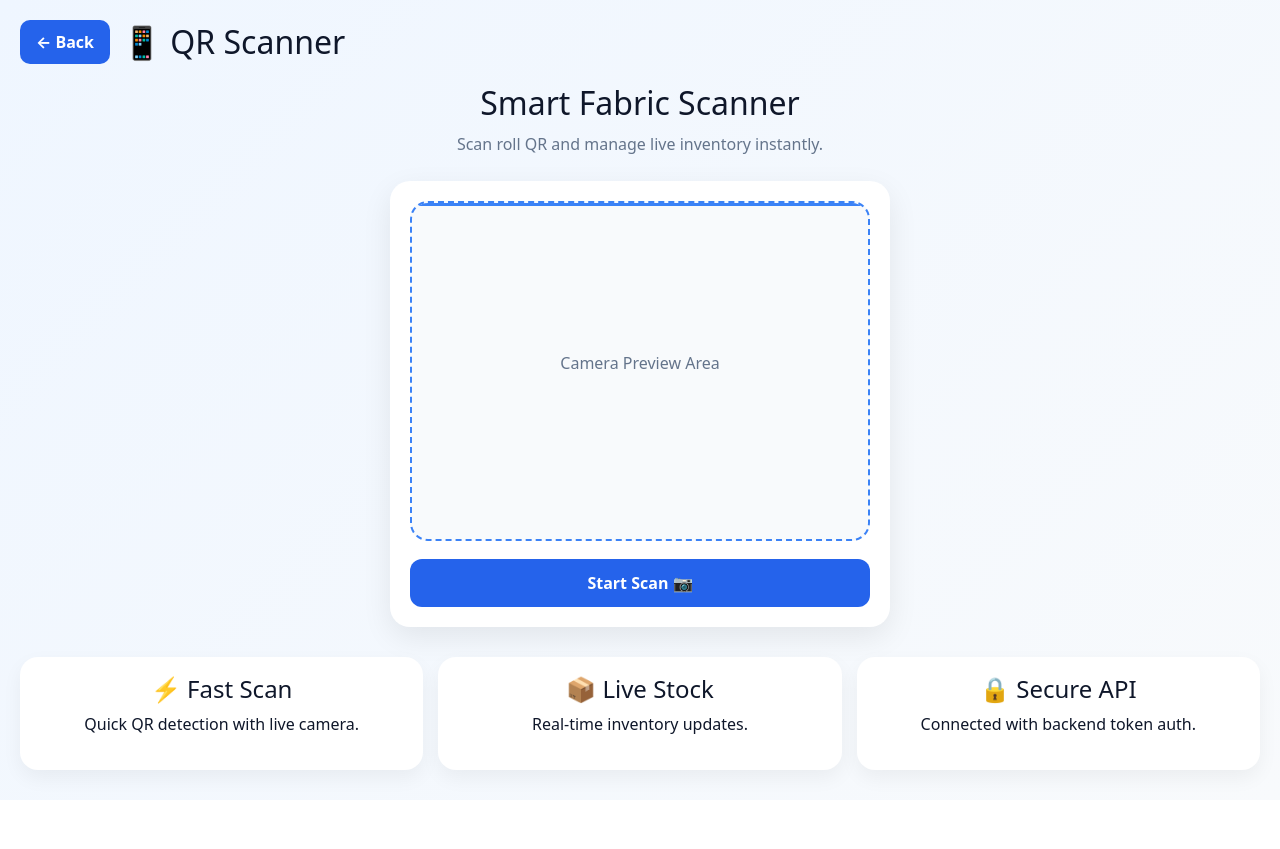
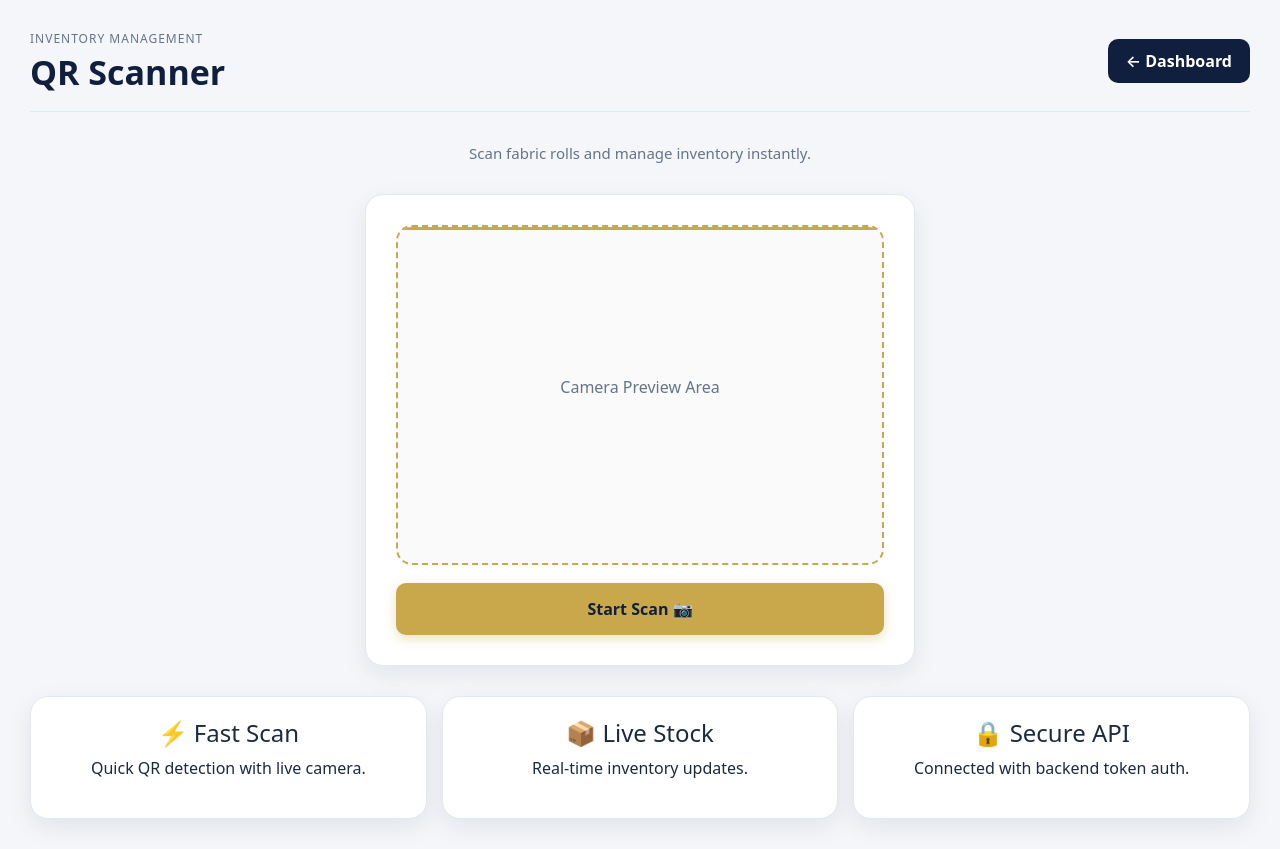
Before and after one commit to ayush062004/smart-roll-project, a React (Create React App) app in the folder frontend/: page /qrscanner in a window 1280 px wide. Before the commit the page ends 800 px from the top, so only its background shows below. Built offline with nearby package versions, Linux system fonts and the light colour scheme; sample sign-in values are in the browser's storage.

Commit message:
qr frontend

```diff
--- a/frontend/src/pages/QRScanner.jsx
+++ b/frontend/src/pages/QRScanner.jsx
@@ -109,29 +109,49 @@ const QRScanner = () => {
     <div style={styles.page}>
       {/* TOPBAR */}
       <div style={styles.topbar}>
+  <div>
+    <p
+      style={{
+        fontSize: "12px",
+        color: "#64748b",
+        margin: 0,
+        marginBottom: "4px",
+        letterSpacing: "1px",
+        textTransform: "uppercase",
+      }}
+    >
+      Inventory Management
+    </p>
+
+    <h1
+      style={{
+        margin: 0,
+        color: "#0f1f3d",
+        fontSize: isMobile ? "26px" : "34px",
+        fontWeight: "700",
+      }}
+    >
+      QR Scanner
+    </h1>
+  </div>
+
   <button
     style={styles.backBtn}
-          onClick={() =>
-            navigate("/dashboard")
-          }
+    onClick={() => navigate("/dashboard")}
   >
-          ← Back
+    ← Dashboard
   </button>
-
-        <h2 style={{ margin: 0 }}>
-          📱 QR Scanner
-        </h2>
 </div>
 
-      {/* HERO */}
 <div style={styles.hero}>
-        <h1 style={styles.heading}>
-          Smart Fabric Scanner
-        </h1>
-
-        <p style={styles.sub}>
-          Scan roll QR and manage live
-          inventory instantly.
+  <p
+    style={{
+      color: "#64748b",
+      marginTop: 0,
+      fontSize: "15px",
+    }}
+  >
+    Scan fabric rolls and manage inventory instantly.
   </p>
 </div>
 
@@ -181,8 +201,14 @@ const QRScanner = () => {
       {/* RESULT */}
       {fabric && (
         <div style={styles.result}>
-          <h3 style={{ marginTop: 0 }}>
-            📦 Fabric Details
+          <h3
+  style={{
+    marginTop: 0,
+    color: "#0f1f3d",
+    fontWeight: "700",
+  }}
+>
+  Fabric Details
 </h3>
 
           <div style={styles.grid}>
@@ -274,38 +300,51 @@ const Feature = ({
 const styles = {
   page: {
   minHeight: "100vh",
-    padding: "20px",
-    background:
-      "linear-gradient(135deg,#eff6ff,#f8fafc)",
-    color: "#0f172a",
+  padding: "30px",
+  background: "#f4f6f9",
+  color: "#1a2a40",
 },
 
   topbar: {
   display: "flex",
+  alignItems: "center",
+  justifyContent: "space-between",
   gap: "12px",
-    alignItems: "center",
-    flexWrap: "wrap",
-    marginBottom: "20px",
+  marginBottom: "30px",
+  paddingBottom: "18px",
+  borderBottom: "1px solid #e2e8ef",
 },
 
+
  backBtn: {
+  padding: "10px 18px",
+  background: "#0f1f3d",
   border: "none",
-    padding: "10px 16px",
   borderRadius: "10px",
-    background: "#2563eb",
   color: "#fff",
+  fontWeight: "600",
   cursor: "pointer",
-    fontWeight: "bold",
 },
 
   hero: {
   textAlign: "center",
-    marginBottom: "25px",
+  marginBottom: "30px",
 },
 
   heading: {
   margin: 0,
-    fontSize: "32px",
+  fontSize: "36px",
+  color: "#0f1f3d",
+  fontWeight: "700",
+},
+card: {
+  maxWidth: "550px",
+  margin: "0 auto",
+  background: "#fff",
+  padding: "30px",
+  borderRadius: "18px",
+  boxShadow: "0 8px 24px rgba(15,31,61,0.08)",
+  border: "1px solid #e2e8ef",
 },
 
   sub: {
@@ -313,26 +352,17 @@ const styles = {
     marginTop: "10px",
   },
 
-  card: {
-    maxWidth: "500px",
-    margin: "0 auto",
-    background: "#fff",
-    padding: "20px",
-    borderRadius: "20px",
-    boxShadow:
-      "0 10px 30px rgba(0,0,0,0.08)",
-  },
+
 
   scanArea: {
-    border:
-      "2px dashed #3b82f6",
-    borderRadius: "18px",
+  border: "2px dashed #c9a84c",
+  borderRadius: "16px",
   display: "flex",
   alignItems: "center",
   justifyContent: "center",
   overflow: "hidden",
   position: "relative",
-    background: "#f8fafc",
+  background: "#fafafa",
 },
 
   scanText: {
@@ -344,21 +374,20 @@ const styles = {
   top: 0,
   width: "100%",
   height: "3px",
-    background: "#3b82f6",
-    animation:
-      "moveLine 2s infinite",
+  background: "#c9a84c",
 },
 
   scanBtn: {
   marginTop: "18px",
   width: "100%",
   border: "none",
-    padding: "12px",
-    borderRadius: "12px",
-    background: "#2563eb",
-    color: "#fff",
-    fontWeight: "bold",
+  padding: "14px",
+  borderRadius: "10px",
+  background: "#c9a84c",
+  color: "#0f1f3d",
+  fontWeight: "700",
   cursor: "pointer",
+  boxShadow: "0 4px 12px rgba(201,168,76,0.35)",
 },
 
   loading: {
@@ -368,13 +397,13 @@ const styles = {
   },
 
   result: {
-    maxWidth: "700px",
-    margin: "25px auto 0",
+  maxWidth: "800px",
+  margin: "30px auto 0",
   background: "#fff",
-    padding: "22px",
-    borderRadius: "20px",
-    boxShadow:
-      "0 10px 30px rgba(0,0,0,0.08)",
+  padding: "25px",
+  borderRadius: "18px",
+  boxShadow: "0 8px 24px rgba(15,31,61,0.08)",
+  border: "1px solid #e2e8ef",
 },
 
   grid: {
@@ -387,8 +416,9 @@ const styles = {
 
   infoCard: {
   background: "#f8fafc",
-    padding: "12px",
+  padding: "14px",
   borderRadius: "12px",
+  border: "1px solid #e2e8ef",
 },
 
   label: {
@@ -398,14 +428,14 @@ const styles = {
   },
 
   cutBtn: {
-    marginTop: "18px",
+  marginTop: "20px",
   width: "100%",
   border: "none",
-    padding: "13px",
-    borderRadius: "12px",
-    background: "#ef4444",
+  padding: "14px",
+  borderRadius: "10px",
+  background: "#dc2626",
   color: "#fff",
-    fontWeight: "bold",
+  fontWeight: "700",
   cursor: "pointer",
 },
 
@@ -417,10 +447,10 @@ const styles = {
 
   featureCard: {
   background: "#fff",
-    padding: "18px",
+  padding: "22px",
   borderRadius: "18px",
-    boxShadow:
-      "0 8px 20px rgba(0,0,0,0.05)",
+  boxShadow: "0 8px 24px rgba(15,31,61,0.08)",
+  border: "1px solid #e2e8ef",
   textAlign: "center",
 },
 };
```
Lines whose indentation alone changed are shown as unchanged.
